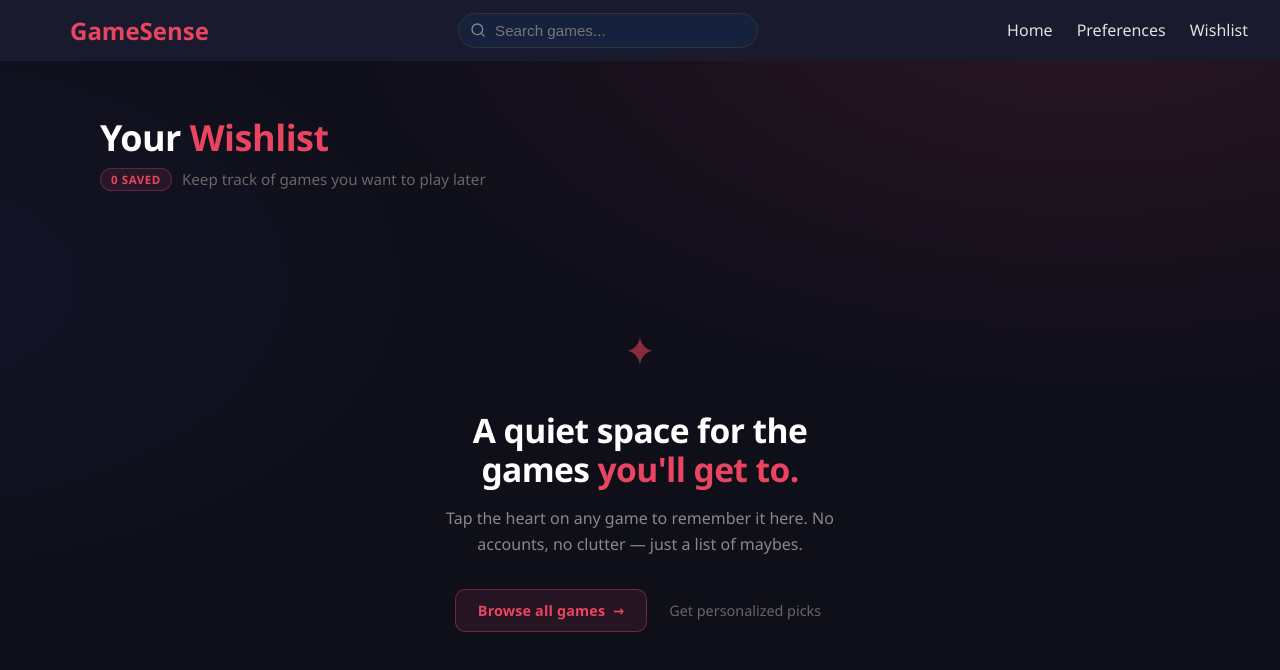
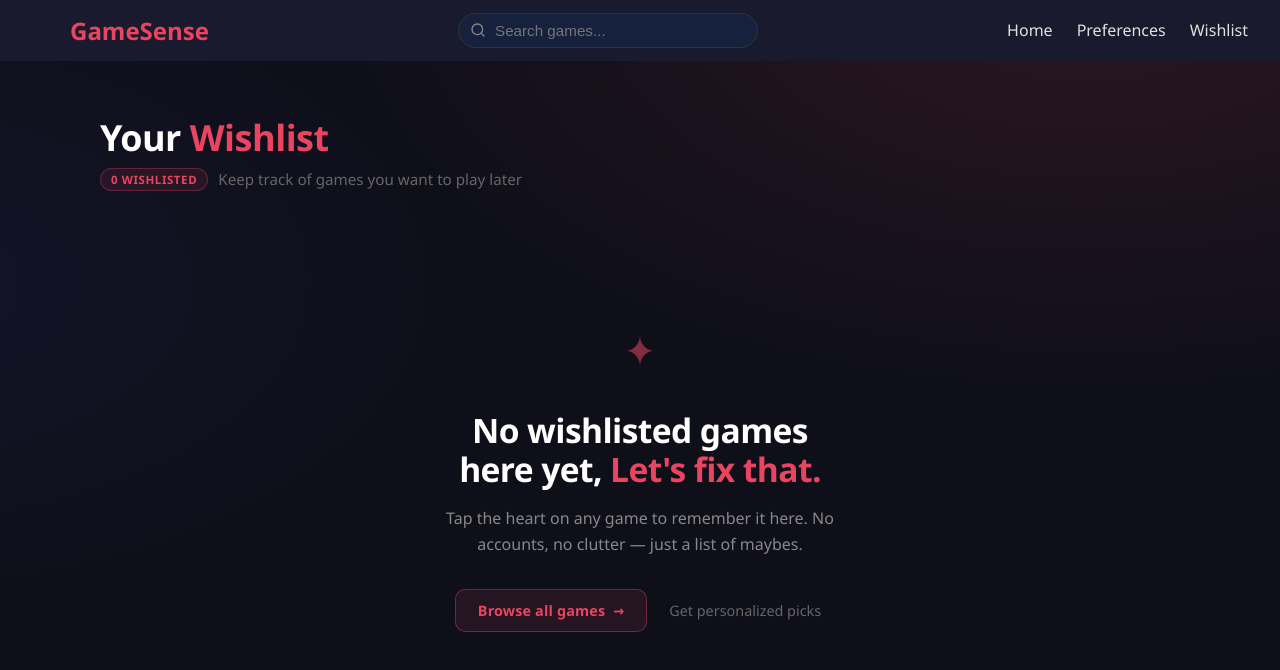
Before and after one commit to Syracuser/Game-discovery-platform, a React (Vite) app in the folder frontend/: page /wishlist in a window 1280 px wide. Shown: the top 670 px of the page. Built offline with nearby package versions, Linux system fonts and the light colour scheme; no server answers.

Commit message:
Minor tweak

```diff
--- a/frontend/src/pages/Recommendations/Recommendations.jsx
+++ b/frontend/src/pages/Recommendations/Recommendations.jsx
@@ -74,7 +74,8 @@ function Recommendations() {
           </p>
         </div>
 
-        {/* ── Controls row ─────────────────────────────── */}
+        {/* ── Controls row — hidden when there are no results ── */}
+        {sortedResults.length > 0 && (
           <div className="recommendations-page__controls">
             <div className="recommendations-page__count-row">
               <span className="recommendations-page__count-label">
@@ -84,9 +85,9 @@ function Recommendations() {
                 {results.length} games
               </span>
             </div>
-
             <SortDropdown value={sortBy} onChange={setSortBy} />
           </div>
+        )}
 
         {/* ── Game cards or empty state ─────────────────── */}
         {sortedResults.length === 0 ? (
--- a/frontend/src/pages/Wishlist/EmptyState.jsx
+++ b/frontend/src/pages/Wishlist/EmptyState.jsx
@@ -10,7 +10,7 @@ function EmptyState() {
         </div>
 
         <h2 className="empty__title">
-          A quiet space for the games <em>you'll get to.</em>
+          No wishlisted games here yet, <em>Let's fix that.</em>
         </h2>
 
         <p className="empty__subtitle">
--- a/frontend/src/pages/Wishlist/Wishlist.jsx
+++ b/frontend/src/pages/Wishlist/Wishlist.jsx
@@ -11,7 +11,7 @@ function Wishlist() {
             Your <span className="wishlist-page__title-accent">Wishlist</span>
           </h1>
           <p className="wishlist-page__subtitle">
-            <span className="wishlist-page__count">0 Saved</span>
+            <span className="wishlist-page__count">0 Wishlisted</span>
             Keep track of games you want to play later
           </p>
         </header>
```
Lines whose indentation alone changed are shown as unchanged.
